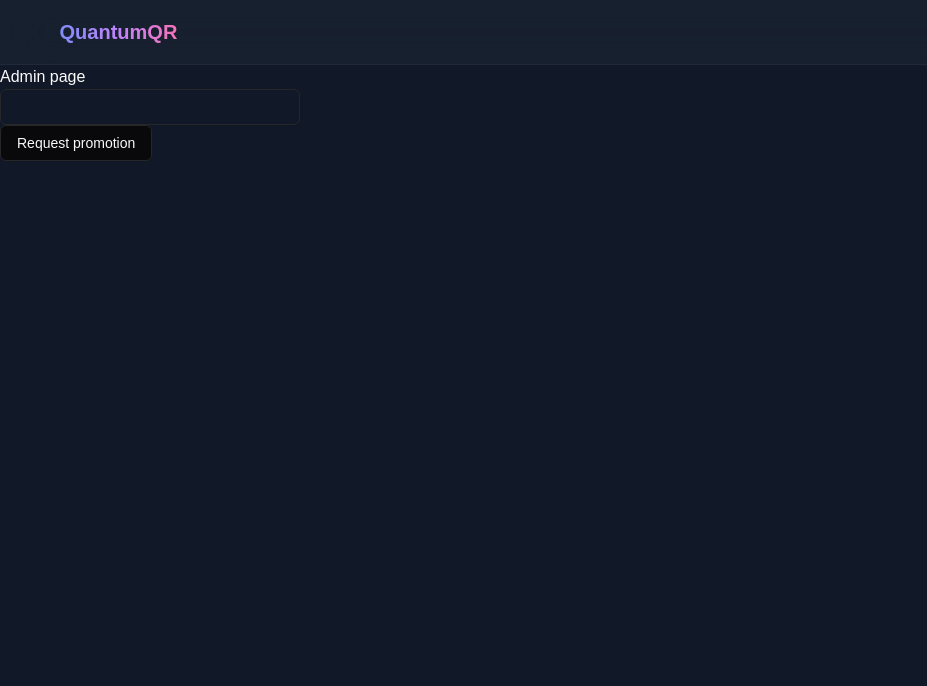
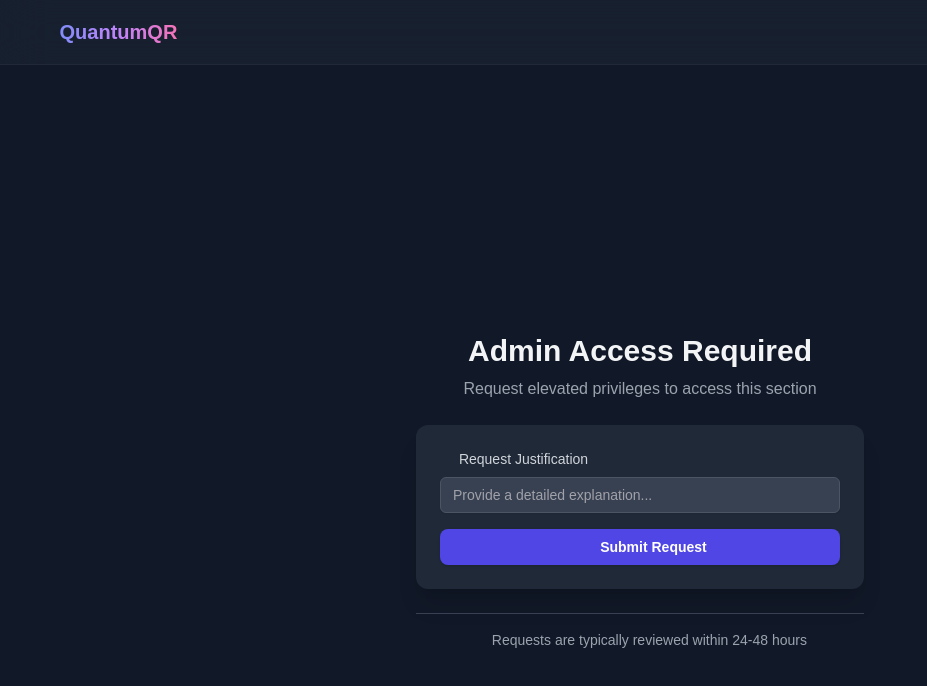
Before and after one commit to zoryon/quantumqr-school, a Next.js app in the folder frontend/: page /admin/ban in a window 1280 px wide. Shown: the top 686 px of the page, without its empty margins (0-927 px from the left). Built offline with nearby package versions, Linux system fonts and the light colour scheme; no server answers; a web font is replaced by a local one.

Commit message:
improved style

```diff
--- a/frontend/src/app/(core)/admin/ban/page.tsx
+++ b/frontend/src/app/(core)/admin/ban/page.tsx
@@ -63,9 +63,9 @@ const BanUsersPage = () => {
                                         <p className="text-sm text-gray-400 break-all">{user.email}</p>
                                     </div>
                                     <span className={`px-2 py-1 rounded-full text-xs font-medium ${
-                                        user.tier === 'Premium'
-                                            ? 'bg-amber-500/20 text-amber-400'
-                                            : 'bg-purple-500/20 text-purple-400'
+                                        user.tier !== 'Free'
+                                            ? 'bg-purple-500/20 text-purple-400'
+                                            : 'bg-amber-500/20 text-amber-400'
                                     }`}>
                                         {user.tier}
                                     </span>
--- a/frontend/src/components/AdminFirewall.tsx
+++ b/frontend/src/components/AdminFirewall.tsx
@@ -21,35 +21,62 @@ const AdminFirewall = ({ children }: { children: React.ReactNode }) => {
         }).then(res => res.json());
 
         if (!res.success) {
-            console.error("Error", res.message);
+            console.error("Error: ", res.message);
         }
 
         alert(res.message);
     }
 
     return !isAdmin() ? (
-        <div>
-            <h1>Admin page</h1>
+        <div className="min-h-screen bg-gray-900 flex items-center justify-center p-4">
+            <div className="max-w-md w-full space-y-6">
+                <div className="text-center">
+                    <i className="fas fa-shield-alt text-4xl text-indigo-400 mb-4"></i>
+                    <h1 className="text-3xl font-bold text-gray-100 mb-2">Admin Access Required</h1>
+                    <p className="text-gray-400">Request elevated privileges to access this section</p>
+                </div>
 
+                <div className="bg-gray-800 rounded-xl p-6 shadow-xl hover:shadow-2xl transition-all">
                     <form
-                id="request"
                         onSubmit={(e) => {
                             e.preventDefault();
                             const input = (e.currentTarget.elements.namedItem("requestReason") as HTMLInputElement);
                             handleRequestPromotion(input.value);
                         }}
+                        className="space-y-4"
                     >
+                        <div>
+                            <label htmlFor="requestReason" className="block text-sm font-medium text-gray-300 mb-2">
+                                <i className="fas fa-comment-dots mr-2 text-indigo-400"></i>
+                                Request Justification
+                            </label>
                             <Input
                                 id="requestReason"
                                 name="requestReason"
                                 type="text"
-                    className="w-[300px]"
+                                placeholder="Provide a detailed explanation..."
+                                className="w-full bg-gray-700 border-gray-600 text-gray-100 focus:ring-2 focus:ring-indigo-400"
                                 required
                             />
-                <Button variant={"outline"} type="submit">
-                    Request promotion
+                        </div>
+
+                        <Button
+                            type="submit"
+                            className="w-full bg-indigo-600 hover:bg-indigo-700 text-white font-semibold py-2 px-4 rounded-lg transition-colors"
+                        >
+                            <i className="fas fa-paper-plane mr-2"></i>
+                            Submit Request
                         </Button>
                     </form>
+                </div>
+
+                <div className="text-center pt-4 border-t border-gray-700">
+                    <p className="text-sm text-gray-400">
+                        <i className="fas fa-info-circle mr-2"></i>
+                        Requests are typically reviewed within 24-48 hours
+                    </p>
+                </div>
+            </div>
         </div>
     ) : (
         <>
```
Also changed, not shown: 2 other files (tests, documents, lock files or other folders). Lines whose indentation alone changed are shown as unchanged.
